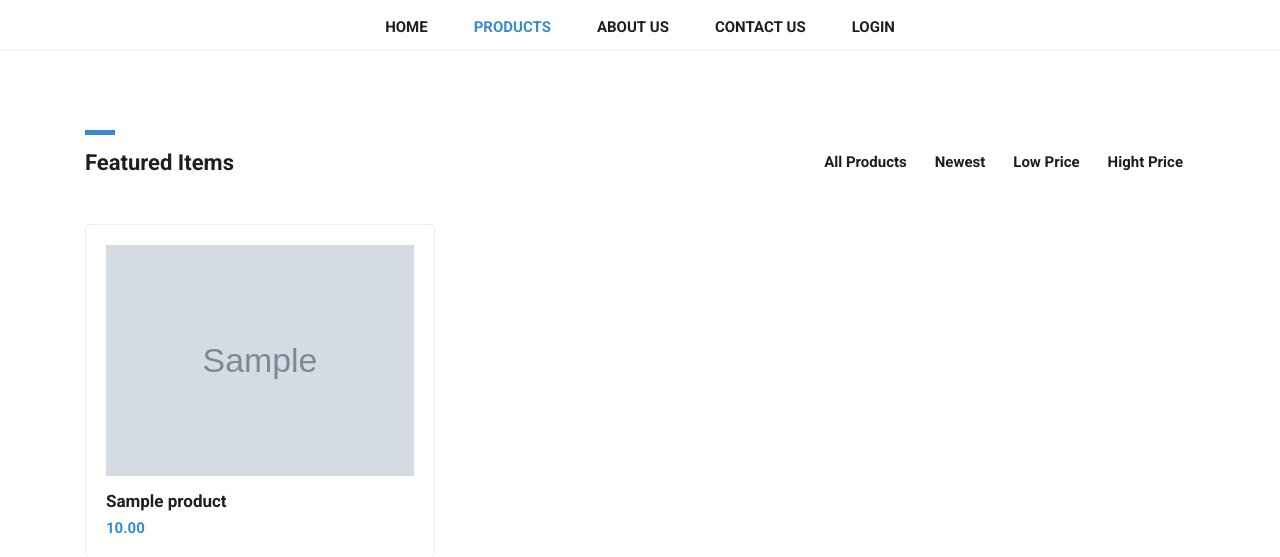
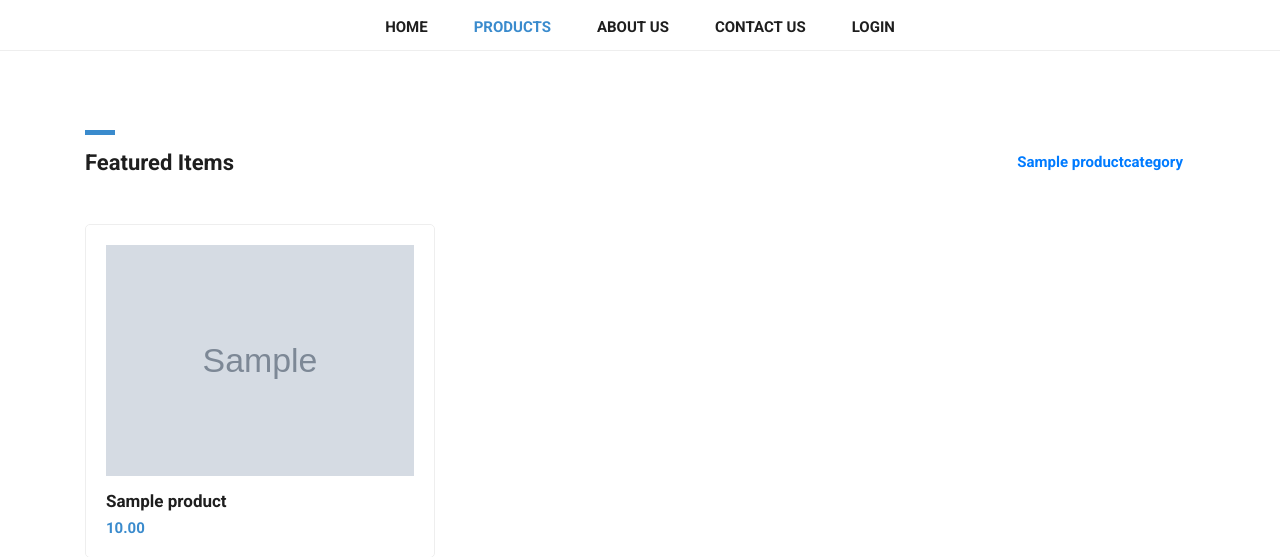
Before and after one commit to Vafailis/django, a Django app: page /products/ in a window 1280 px wide. Shown: the part 140-697 px from the top of the page. Run offline with Django 3.2, Linux system fonts and the light colour scheme; tables that the repository leaves empty hold one stand-in row (values such as "Sample post"); grey boxes marked "Sample" are stand-in pictures; some libraries are stand-ins or nearby versions.

Commit message:
created new bugs

```diff
--- a/project/stepshop/authapp/urls.py
+++ b/project/stepshop/authapp/urls.py
@@ -1,5 +1,5 @@
 from django.urls import path
-from .views import login, logout, register
+from .views import login, logout, register, edit
 
 
 app_name = 'authapp'
@@ -8,4 +8,5 @@
     path('login/', login, name='login'),
     path('logout/', logout, name='logout'),
     path('register/', register, name='register'),
+    path('edit/', edit, name='edit'),
 ]
--- /dev/null
+++ b/project/stepshop/mainapp/templates/mainapp/includes/inc_category_menu.html
@@ -0,0 +1,24 @@
+    <!-- Navigation -->
+{% load static %}
+
+<div class="featured-page">
+  <div class="container">
+    <div class="row">
+      <div class="col-md-4 col-sm-12">
+        <div class="section-heading">
+          <div class="line-dec"></div>
+          <h1>Featured Items</h1>
+        </div>
+      </div>
+      <div class="col-md-8 col-sm-12">
+        <div id="filters" class="button-group">
+          {% for item in links_menu %}
+            <button class="btn btn-primary">
+              <a href="{#% url 'products:category' %#}">{{item.name}}</a>
+            </button>
+          {% endfor %}
+        </div>
+      </div>
+    </div>
+  </div>
+</div>
--- a/project/stepshop/mainapp/templates/mainapp/products.html
+++ b/project/stepshop/mainapp/templates/mainapp/products.html
@@ -5,36 +5,8 @@
 {% block content %}
 
 
-<!-- <div style="color: red;">
-  {{request.resolver_match}}
 
-  stepshop/media/product_images/50059_19633152-7566413-image-a-56_1570908569851.jpg
-  stepshop/media/product_images/50059_19633152-7566413-image-a-56_1570908569851.jpg
-</div> -->
-
-
-
-    <!-- Page Content -->
-    <!-- Items Starts Here -->
-    <div class="featured-page">
-      <div class="container">
-        <div class="row">
-          <div class="col-md-4 col-sm-12">
-            <div class="section-heading">
-              <div class="line-dec"></div>
-              <h1>Featured Items</h1>
-            </div>
-          </div>
-          <div class="col-md-8 col-sm-12">
-            <div id="filters" class="button-group">
-              {% for item in links_menu %}
-                <button class="btn btn-primary" data-filter="{{item.data_filter}}">{{item.name}}</button>
-              {% endfor %}
-            </div>
-          </div>
-        </div>
-      </div>
-    </div>
+    {% include  'mainapp/includes/inc_category_menu.html' %}
 
     <div class="featured container no-gutter">
 
--- a/project/stepshop/mainapp/urls.py
+++ b/project/stepshop/mainapp/urls.py
@@ -8,6 +8,7 @@
 
 urlpatterns = [
     path('', products, name='index'),
+    path('category/<int:pk>', products, name='category'),
 ]
 
 
--- a/project/stepshop/mainapp/views.py
+++ b/project/stepshop/mainapp/views.py
@@ -1,20 +1,27 @@
-from django.shortcuts import render
-from mainapp.models import Product
+from django.shortcuts import render, get_object_or_404
+from mainapp.models import Product, ProductCategory
 
 
-def products(req):
-    links_manu = [
-        {'data_filter': '*', 'name': 'All Products'},
-        {'data_filter': '.new', 'name': 'Newest'},
-        {'data_filter': '.low', 'name': 'Low Price'},
-        {'data_filter': '.high', 'name': 'Hight Price'},
-    ]
+def products(req, pk=None):
 
-    products_data = Product.objects.all()
-
+    links_menu = ProductCategory.objects.all()
+    products_data = Product.objects.all().order_by('price')
     context = {
-        'links_menu': links_manu,
+        'links_menu': links_menu,
         'products': products_data
     }
 
+    if pk is not None:
+        if pk == 0:
+            products_data = Product.objects.all().order_by('price')
+            category = {'name': 'all'}
+        else:
+            category = get_object_or_404(ProductCategory, pk=pk)
+            products_data = Product.objects.filter(category__pk=pk).order_by('price')
+
+        context = {
+            'links_menu': links_menu,
+            'products': products_data
+        }
+
     return render(request=req,template_name='mainapp/products.html', context=context)
--- a/project/stepshop/stepshop/templates/stepshop/includes/inc_main_menu.html
+++ b/project/stepshop/stepshop/templates/stepshop/includes/inc_main_menu.html
@@ -32,7 +32,7 @@
 
               {% if user.is_authenticated %}
               <li class="nav-item">
-                <a class="nav-link" href="{#% url 'auth:edit' %#}">
+                <a class="nav-link" href="{% url 'auth:edit' %}">
                   {{ user.username }}
                 </a>
               </li>
```
Also changed, not shown: project/stepshop/authapp/forms.py (+23 -1 lines), project/stepshop/authapp/templates/authapp/edit.html (added, +18 -0 lines), project/stepshop/authapp/views.py (+19 -1 lines).
